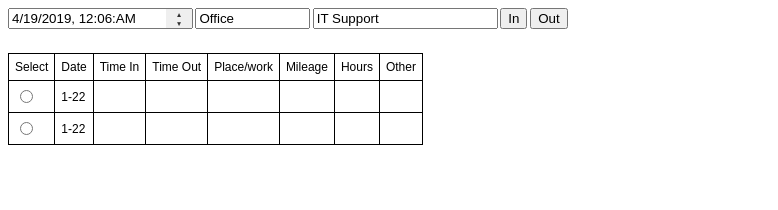
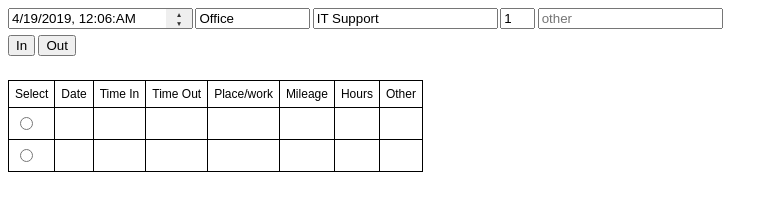
Before and after one commit to boiz/clock, a plain HTML site: page index.html in a window 1280 px wide. Shown: the whole page, without its empty margins (0-778 px from the left). Drawn offline with Linux system fonts and the light colour scheme.

Commit message:
after noon

```diff
--- a/index.html
+++ b/index.html
@@ -18,10 +18,14 @@
 
 	<input name="place" class="place" placeholder="Place" value="Office">
 	<input name="work" class="work" placeholder="Work" value="IT Support">
+	<input name="lunch" class="lunch" placeholder="lunch" value="1">
+	<input name="other" class="other" placeholder="other" value="">
+
+</form>
+<div class="button">
 	<button id="in">In</button>
 	<button id="out">Out</button>
-
-</form>
+</div>
 
 <table class="data">
 	<thead>
@@ -39,7 +43,7 @@
 	<tbody>
 		<tr>
 			<td><input type="radio" class="radio" name="select"></td>
-			<td class="date">1-22</td>
+			<td class="date"></td>
 			<td class="in"></td>
 			<td class="out"></td>
 			<td class="pw"></td>
@@ -49,7 +53,7 @@
 		</tr>
 		<tr>
 			<td><input type="radio" class="radio" name="select"></td>
-			<td class="date">1-22</td>
+			<td class="date"></td>
 			<td class="in"></td>
 			<td class="out"></td>
 			<td class="pw"></td>
--- a/main.js
+++ b/main.js
@@ -66,8 +66,15 @@ const getDate=()=>{
 	}
 }
 
+const HR=1000*3600;
+
 const getStamp=node=>node.dataset.stamp;
-const msToHour=ms=>(ms/1000/3600).toFixed(2);
+const msToHour=ms=>{
+	const res=ms/HR;
+
+	if(res==res.toFixed(2)) return res;
+	else return res.toFixed(2);
+}
 
 const main=inOut=>{
 
@@ -82,9 +89,12 @@ const main=inOut=>{
 
 	stamp.out=getStamp(my$(".data .high .out"));
 	stamp.in=getStamp(my$(".data .high .in"));
+	stamp.lunch=+form.lunch.value*HR;
+
+	console.log(stamp);
 
 	if(stamp.out>stamp.in){
-		my$(".data .high .hr").innerText=msToHour(stamp.out-stamp.in);
+		my$(".data .high .hr").innerText=msToHour(stamp.out-stamp.in-stamp.lunch);
 	}
 }
 
--- a/style.css
+++ b/style.css
@@ -14,6 +14,10 @@ input[type="text"] {
 
 .place {
     width: 8em;
+}
+
+.lunch {
+    width: 2em;
 }
 
 .container {
@@ -85,6 +89,7 @@ tr, td {
     100% {
         background: #eee;
     }
+
 }
 
 .data {
@@ -97,6 +102,10 @@ tr, td {
     padding: .5em
 }
 
-.data tr.high{
-    background-color:lightyellow;
+.data tr.high {
+    background-color: lightyellow;
 }
+
+.button {
+    margin-top: .5em;
+}
```
